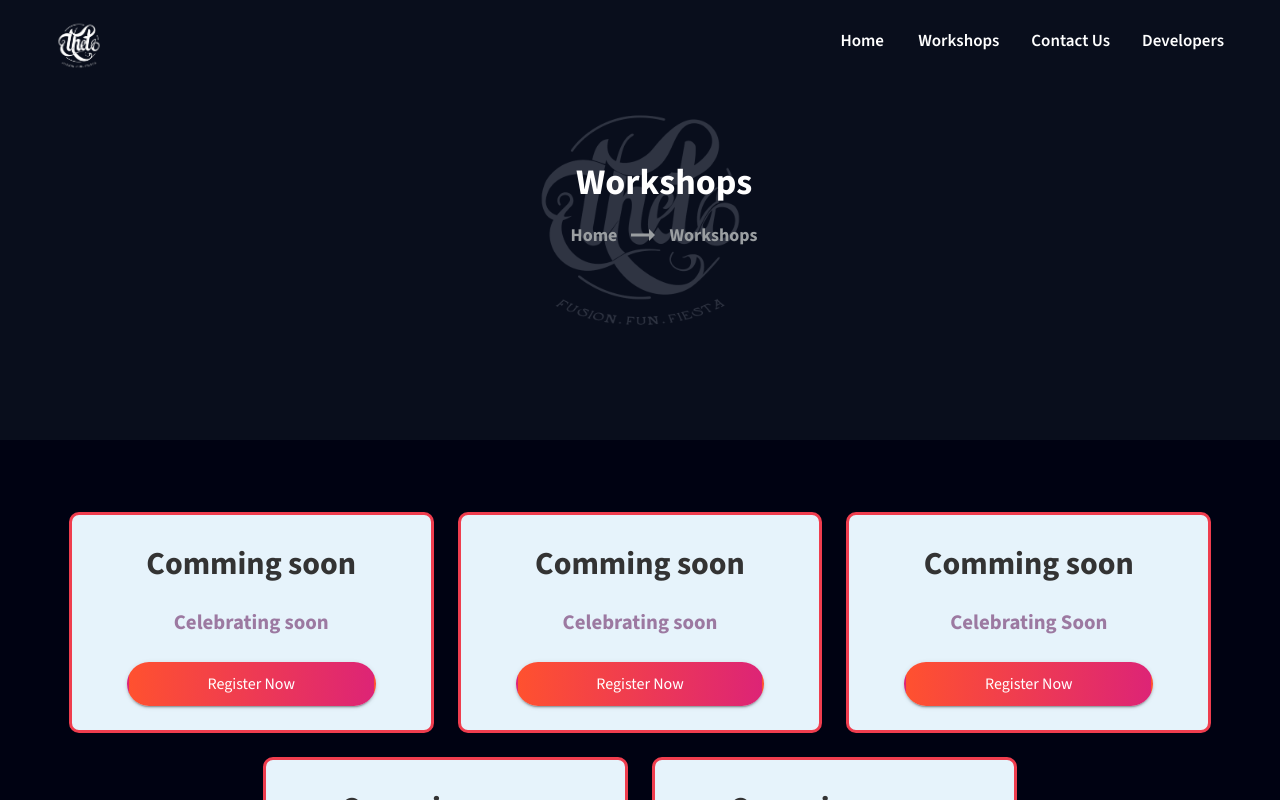
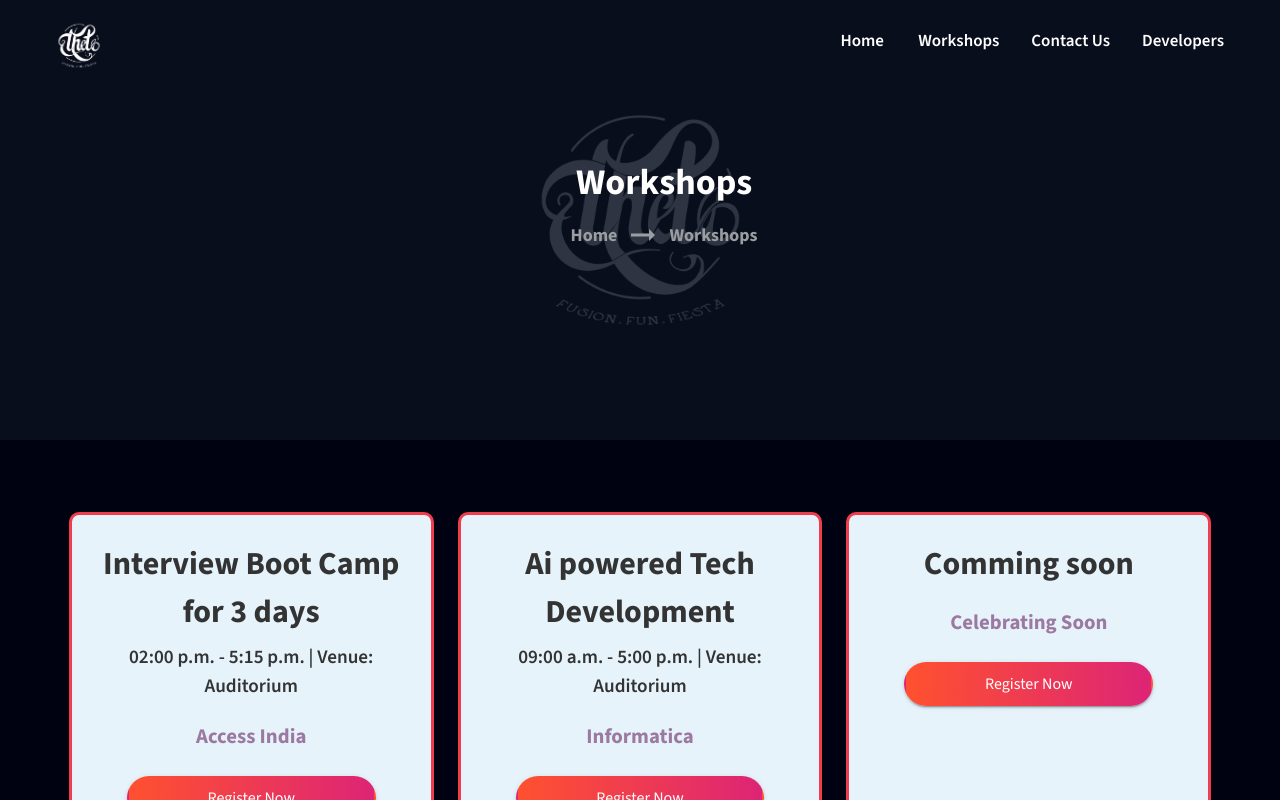
Before and after one commit to themanojking/theta-1, a React (Create React App) app: page /Workshops in a window 1280 px wide. Shown: the top 800 px of the page. Built offline with nearby package versions, Linux system fonts and the light colour scheme.

Commit message:
Update workshop details and enhance date formatting in Workshops component

```diff
--- a/src/Pages/Workshops.js
+++ b/src/Pages/Workshops.js
@@ -9,16 +9,16 @@ import Footer from '.././Component/Footer';
 const Workshops = () => {
     const workshopData = [
         {
-            title: 'Comming soon',
-            date: '',
-            description: 'Celebrating soon',
-            registrationLink: ''
+            title: 'Interview Boot Camp for 3 days',
+            date: '02:00 p.m. - 5:15 p.m. |  Venue: Auditorium',
+            description: 'Access India',
+            registrationLink: 'https://docs.google.com/forms/d/1ot95aeKCJxycCAaxcvkUc7ymU4XHtIXGVFpblNlVDMM/edit?chromeless=1'
         },
         {
-            title: 'Comming soon',
-            date: '',
-            description: 'Celebrating soon',
-            registrationLink: ''
+            title: 'Ai powered Tech Development',
+            date: '09:00 a.m. - 5:00 p.m. |  Venue: Auditorium',
+            description: 'Informatica',
+            registrationLink: 'https://forms.gle/d3eLwrQAurhRhYJz9 '
         },
         {
             title: 'Comming soon',
@@ -109,7 +109,7 @@ const Workshops = () => {
                             }}
                         >
                             <Typography sx={{ fontSize: '2rem', fontWeight: 'bold', color: '#333', mb: 1 }}>{workshop.title}</Typography>
-                            <Typography sx={{ fontSize: '1.1rem', color: '#333', fontWeight: 600, mb: 2.5 }}>{workshop.date}</Typography>
+                            <Typography sx={{ fontSize: '1.2rem', color: '#333', fontWeight: 600, mb: 2.5 }}>{workshop.date}</Typography>
                             <Typography sx={{ fontSize: '1.3rem', color: '#9C79A1', fontWeight: 700, mb: 3 }}>{workshop.description}</Typography>
                             <Button
                                 variant="contained"
```
